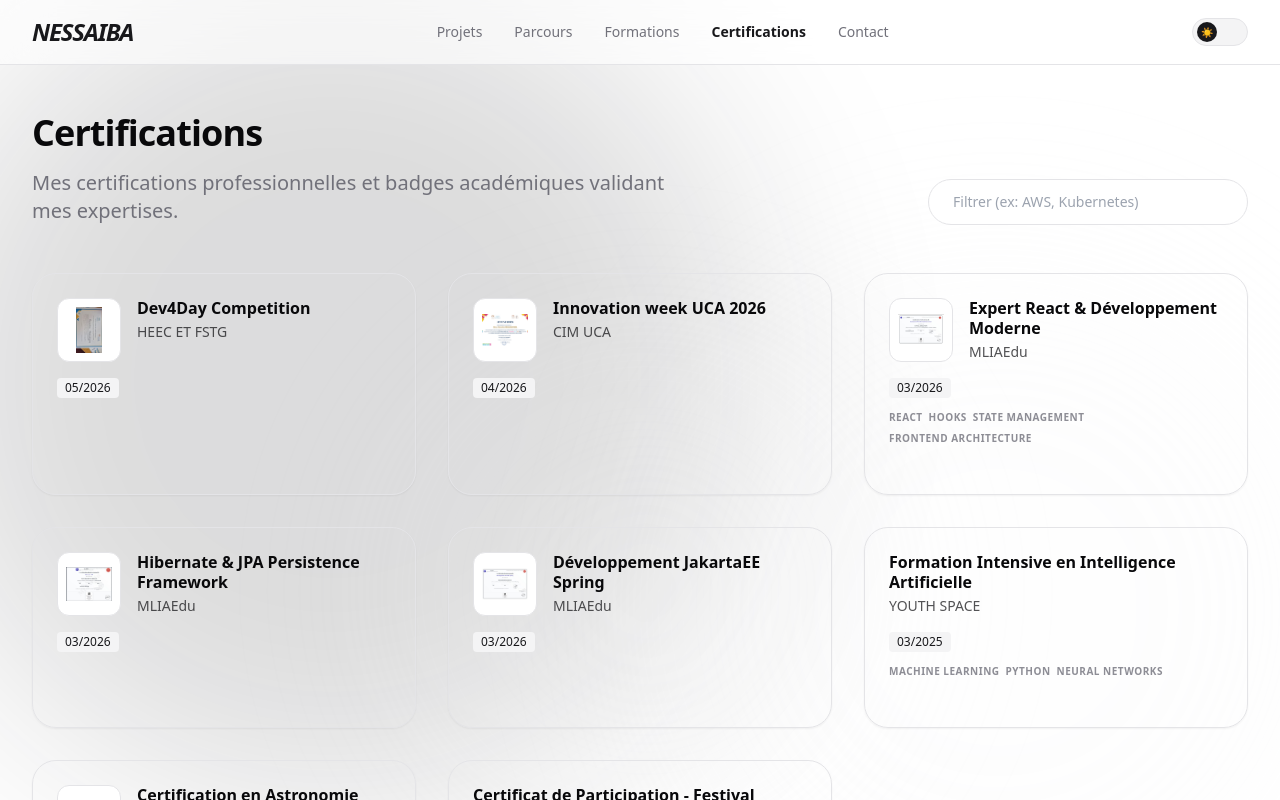
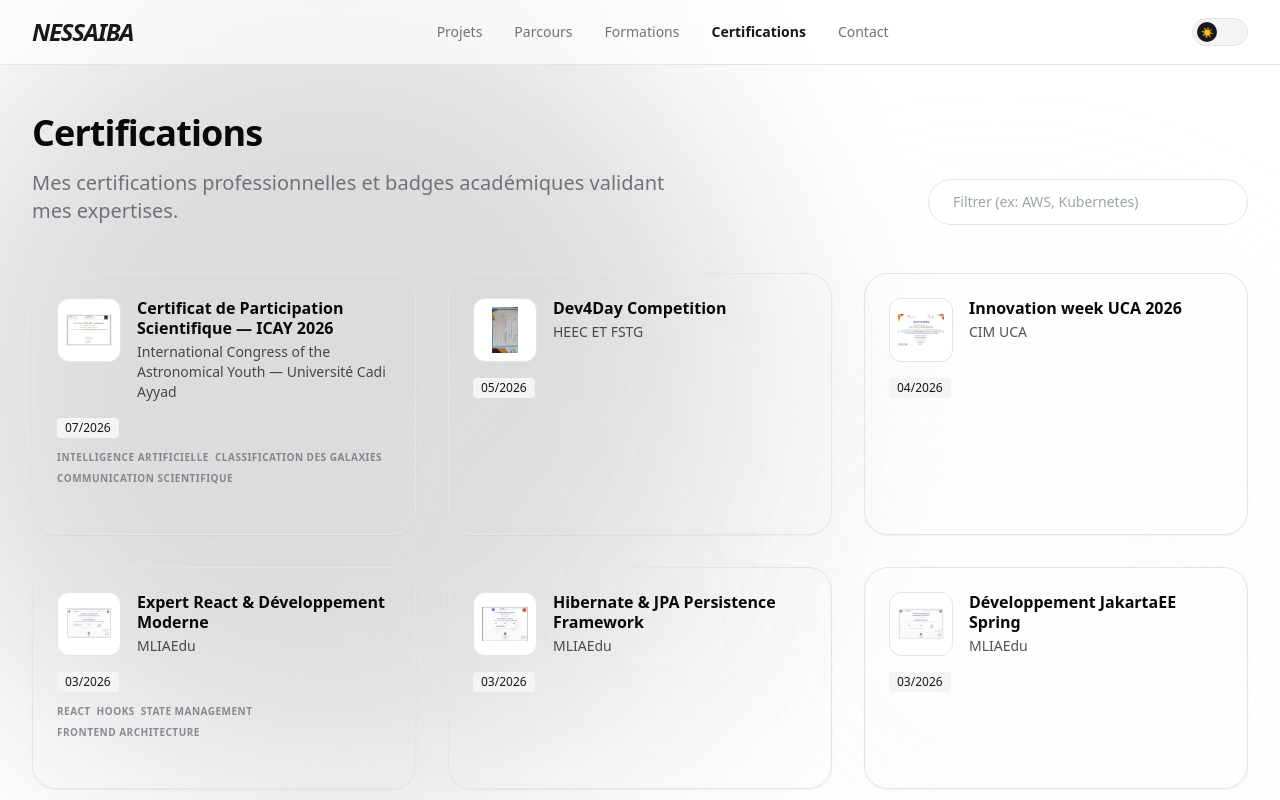
Before and after one commit to nessaiba2003-ui/Portfolio, a React (Vite) app: page /certifications in a window 1280 px wide. Shown: the top 800 px of the page. Built offline with nearby package versions, Linux system fonts and the light colour scheme.

Commit message:
Add ICAY 2026 participation certificate

```diff
--- a/src/data/certifications.ts
+++ b/src/data/certifications.ts
@@ -13,6 +13,16 @@ export interface Certification {
 }
 
 export const certifications: Certification[] = [
+  {
+    title: 'Certificat de Participation Scientifique — ICAY 2026',
+    issuer: 'International Congress of the Astronomical Youth — Université Cadi Ayyad',
+    issueDate: '2026-07',
+    skills: ['Intelligence Artificielle', 'Classification des Galaxies', 'Communication Scientifique'],
+    tags: ['Astronomie', 'IA', 'Recherche'],
+    image: '/images/icay-2026-cert.jpg',
+    imageAlt: 'Certificat de participation scientifique au congrès ICAY 2026',
+    status: 'active',
+  },
   {
     title: 'Certification en Astronomie Africaine',
     issuer: 'African Astronomical Society (AfAS)',
```
Also changed, not shown: public/images/icay-2026-cert.jpg (added).
